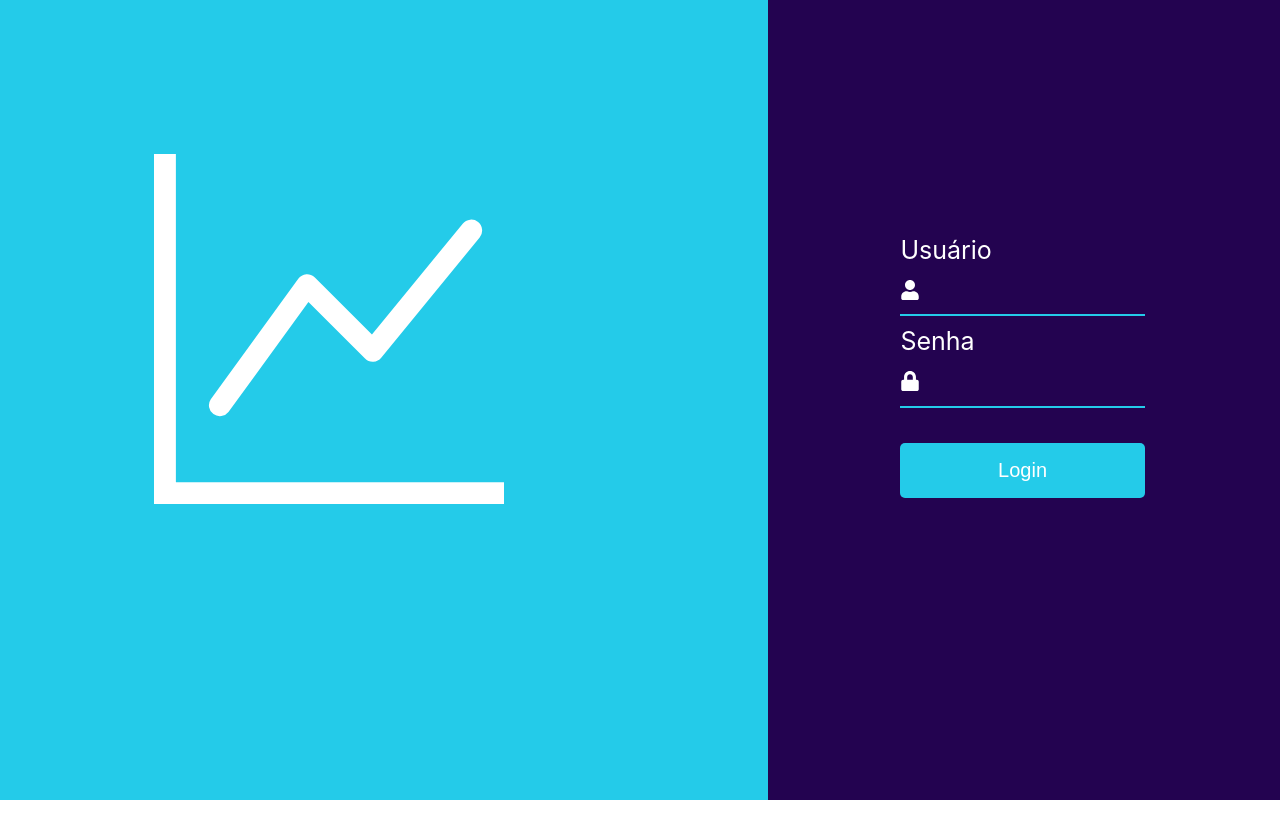
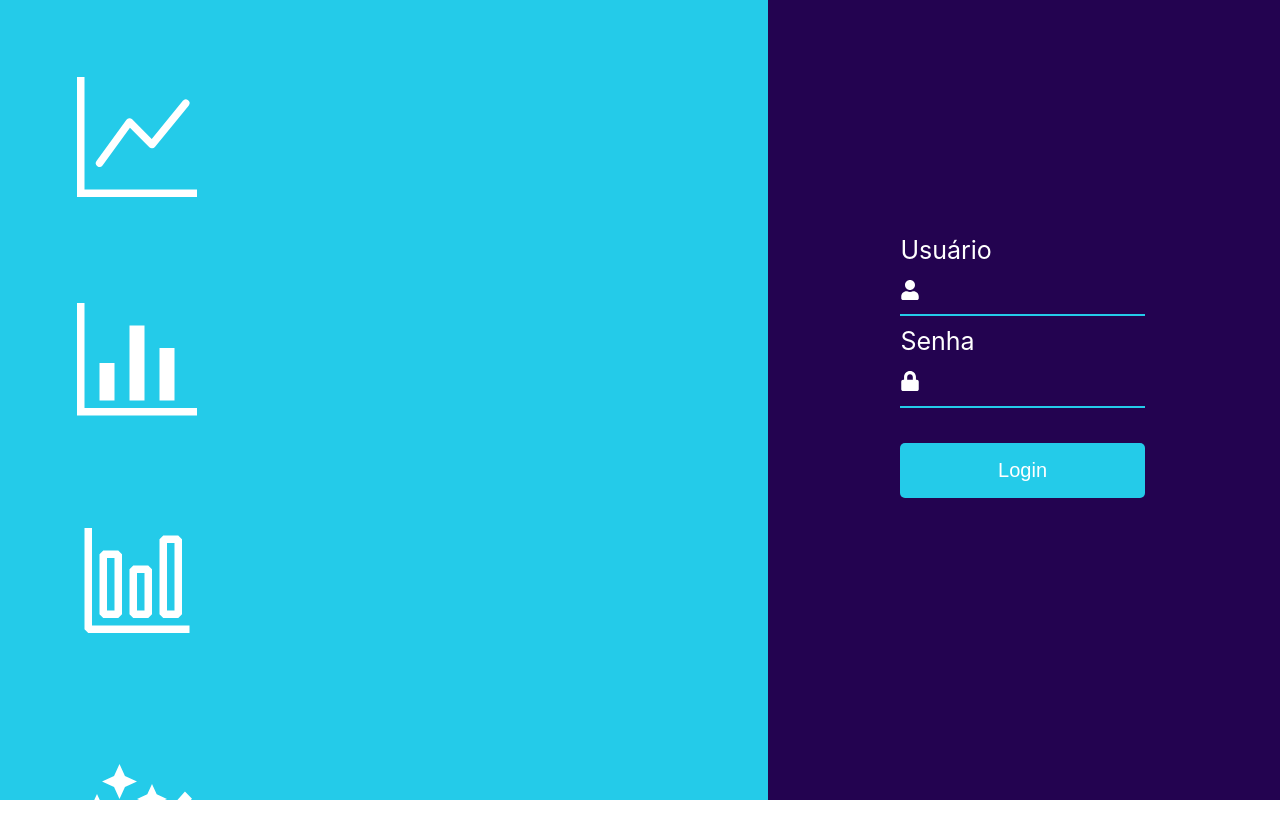
Before and after one commit to YohanToledo/login-page, a React (Create React App) app: page / in a window 1280 px wide. Shown: the top 838 px of the page. Before the commit the page ends 800 px from the top, so only its background shows below. Built offline with nearby package versions, Linux system fonts and the light colour scheme.

Commit message:
feat: graph icons

```diff
--- a/src/pages/Login/index.jsx
+++ b/src/pages/Login/index.jsx
@@ -1,6 +1,9 @@
 import Form from "../../components/LoginForm";
 import "./login.css";
 import { BsGraphUp } from "react-icons/bs";
+import { GoGraph } from "react-icons/go";
+import { VscGraph } from "react-icons/vsc";
+import { MdAutoGraph } from "react-icons/md";
 
 const Login = () => {
   return (
@@ -9,6 +12,15 @@ const Login = () => {
         <div className="left-column">
           <div className="icon">
             <BsGraphUp />
+          </div>
+          <div className="icon">
+            <GoGraph />
+          </div>
+          <div className="icon">
+            <VscGraph />
+          </div>
+          <div className="icon">
+            <MdAutoGraph />
           </div>
         </div>
         <div className="right-column">
--- a/src/pages/Login/login.css
+++ b/src/pages/Login/login.css
@@ -8,8 +8,8 @@
 }
 
 .icon {
-  margin: 20%;
-  font-size: 350px;
+  margin: 10%;
+  font-size: 120px;
 }
 
 .left-column {
```
